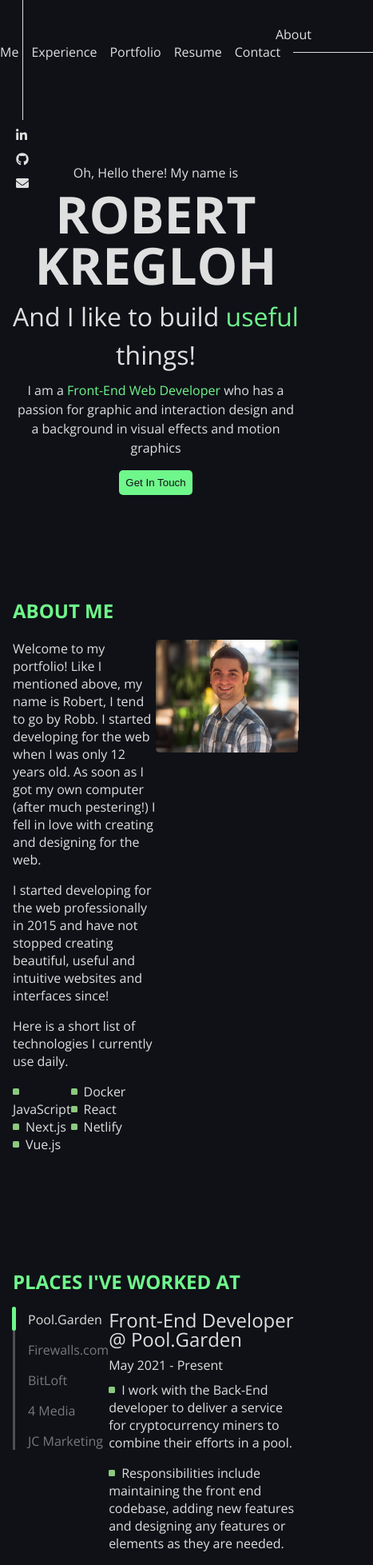
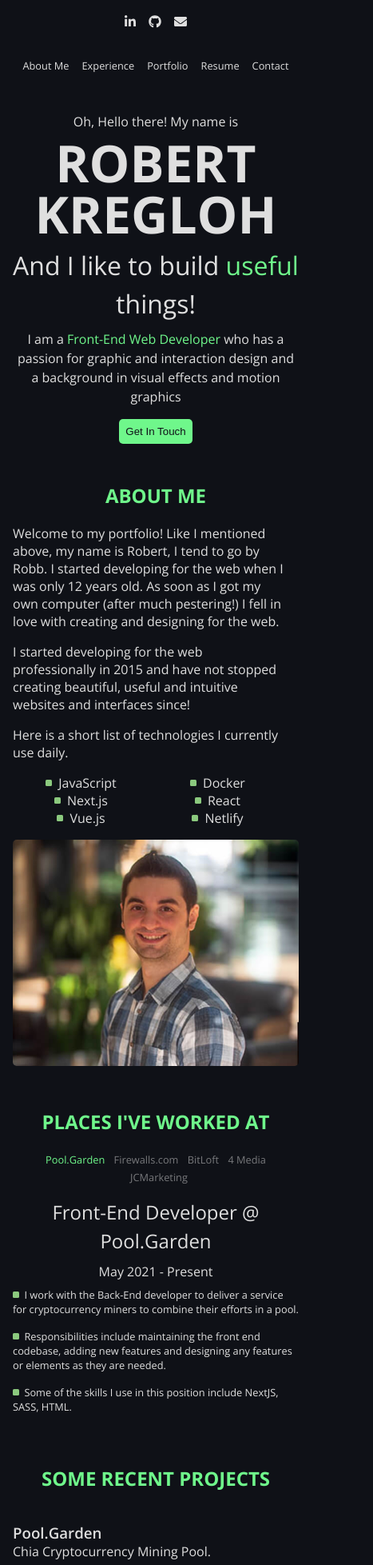
Before and after one commit to gxrobb/portfolio, a Next.js app: page / in a window 390 px wide. Shown: the top 1957 px of the page at 80% size, 467 px wide, since content can reach past the window. Built offline with nearby package versions, Linux system fonts and the light colour scheme.

Commit message:
mobile done

```diff
--- a/pages/index.js
+++ b/pages/index.js
@@ -54,11 +54,11 @@ export default function Home() {
     },
     {
       id: 5,
-      label: 'JC Marketing',
-      title: 'Graphic Designer @ JC Marketing',
+      label: 'JCMarketing',
+      title: 'Graphic Designer @ JCMarketing',
       date: 'July 2014 - August 2016',
       description: [
-      'At JC Marketing, I assisted the marketing director with graphic assets such as banners, buttons, magazine pages and things of that nature',
+      'At JCMarketing, I assisted the marketing director with graphic assets such as banners, buttons, magazine pages and things of that nature',
       'The majority of my work here consisted of graphical asset requests and a timely creation of the assets. Once in a while, I was asked to assist on some smaller web development projects.',
       'Some of the skills I use in this position include Design, Photoshop, Illustrator, Indesign, HTML, CSS, jQuery, JavaScript'
       ]
--- a/styles/Home.module.scss
+++ b/styles/Home.module.scss
@@ -109,6 +109,9 @@
             max-width:400px;
         }
         .item{
+            &:first-child{
+                padding-right:1rem;
+            }
             ul{
                 list-style:none;
                 margin-top:0;
@@ -130,7 +133,7 @@
             }
             .ulGrid{
                 display: grid;
-                grid-template-columns: 2fr 6fr;
+                grid-template-columns: 3fr 6fr;
             }
         }
     }
@@ -230,3 +233,152 @@
     text-align: center;
     font-size:.8rem;;
 }
+
+
+
+@media screen and (max-width: 991px) {
+    .navigation{
+        text-align: center;
+        ul{
+            text-align: center;
+            li{
+                font-size:.8rem;
+                &:last-child{
+                    display:none;
+                }
+                &:nth-last-child(2){
+                    margin-right:0;
+                }
+            }
+        }
+
+    }
+    .socialIcons{
+        position:relative;
+        left:unset;
+        ul{
+            text-align: center;
+            margin-top:1rem;
+            li{
+                display:inline;
+                margin-right:1rem;
+                &:first-child{
+                    display:none;
+                }
+                &:last-child{
+                    margin-right:0;
+                }
+            }
+        }
+    }
+
+    .heroWrapper{
+        margin-top:3rem;
+    }
+}
+
+
+@media screen and (max-width: 767px) {
+
+    .aboutMe{
+        .copyGrid{
+            max-width:500px;
+            margin:0 auto;
+            grid-template-columns: 1fr;
+        }
+    }
+
+    .copySection{
+        h2{
+            text-align: center;
+        }
+    }
+
+}
+
+
+@media screen and (max-width: 620px) {
+    .aboutMe{
+        .copyGrid{
+            .item{
+                .ulGrid{
+                    display: grid;
+                    grid-template-columns: 1fr 1fr;
+                    justify-content: center;
+                    text-align: center;
+                }
+            }
+        }
+    }
+    .copySection{
+        margin-top:3rem;
+    }
+    .experience{
+        .experienceGrid{
+            grid-template-columns: 1fr;
+            ul{
+                list-style:none;
+                margin-top:0;
+                padding-left: 0rem;
+                border-left:none;
+                text-align: center;
+                li{
+                    margin-bottom:1rem;
+                    display:inline;
+                    margin-left: .5rem;
+                    cursor:pointer;
+                    color:rgba($fontColor, .5);
+                    font-size:.8rem;
+                    &.active{
+                        color:rgba($fontColor, 1);
+                        padding-bottom:5px;
+                        color:$primaryColor;
+                        &:before{
+                            display:none;
+                        }
+                    }
+                    &:first-child{
+                        margin-left:0;
+                    }
+                }
+            }
+            .employerDescription{
+                h3{
+                  text-align: center;
+                  line-height:1.5;
+                }
+                h4{
+                  text-align: center;
+                }
+                ul{
+                    text-align: left;
+                    li{
+                        margin-left:0;
+                        text-align: left;
+                        display: block;
+                        color:rgba($fontColor, 1);
+                        cursor:unset;
+                        &:before {
+                            top:-1px;
+                          }
+                    }
+                }
+            }
+        }
+    }
+    .projects{
+        .projectsWrapper{
+            grid-template-columns: 1fr 1fr;
+        }
+    }
+}
+
+@media screen and (max-width: 400px) {
+
+    .projects{
+        .projectsWrapper{
+            grid-template-columns: 1fr;
+        }
+    }
+
+}
```
